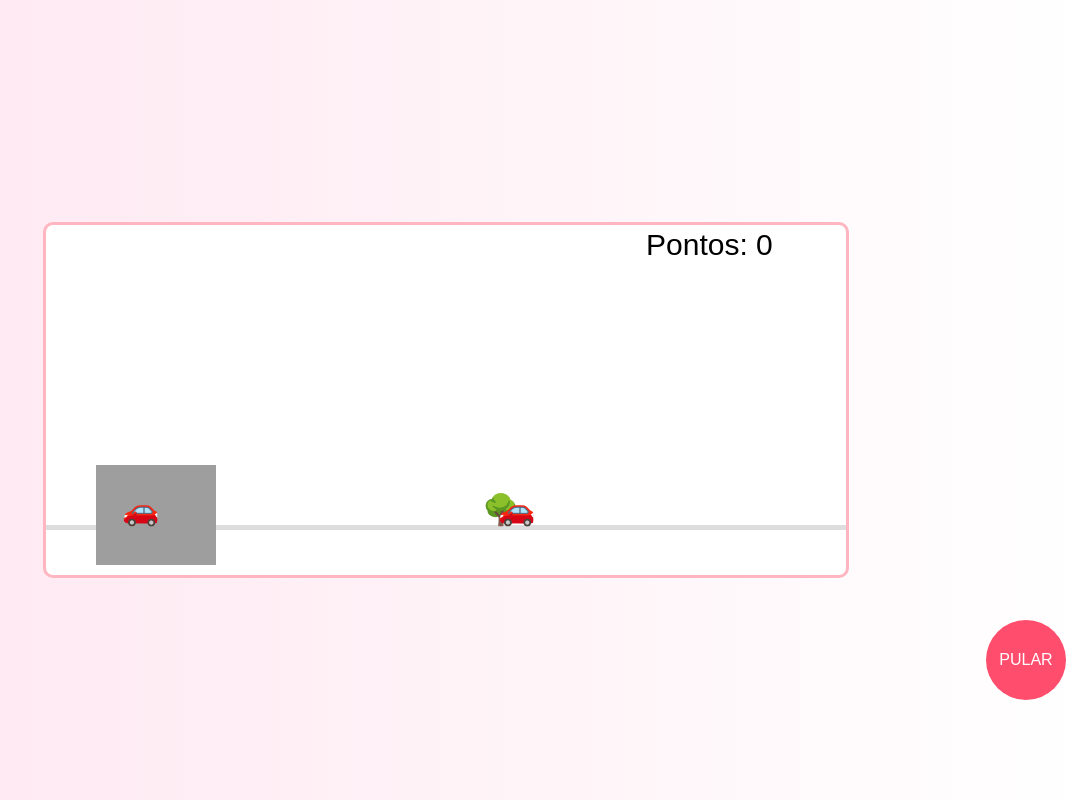
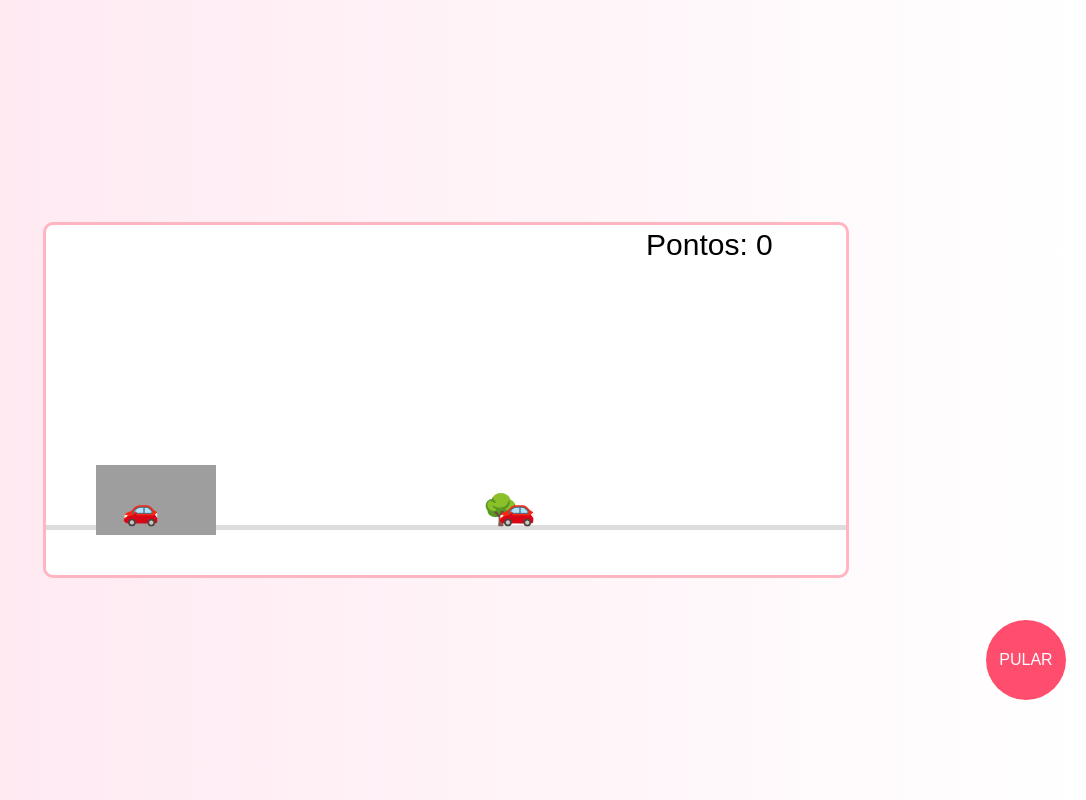
Before and after one commit to nosferatu-zod/CasamentoNiver, a plain HTML site: page index.html in a window 1280 px wide. Shown: the whole page, without its empty margins (194-1280 px from the left). Drawn offline with Linux system fonts and the light colour scheme.

Commit message:
Update index.html

```diff
--- a/index.html
+++ b/index.html
@@ -201,7 +201,7 @@ function draw() {
     ctx.fillRect(0,300,BASE_WIDTH,5);
 
     // noiva (AJUSTADA)
-    ctx.drawImage(imgNoiva, noiva.x, noiva.y, 120, 100);
+    ctx.drawImage(imgNoiva, noiva.x, noiva.y, 120, 70);
 
     // obstáculos
     ctx.font = "30px Arial";
```
